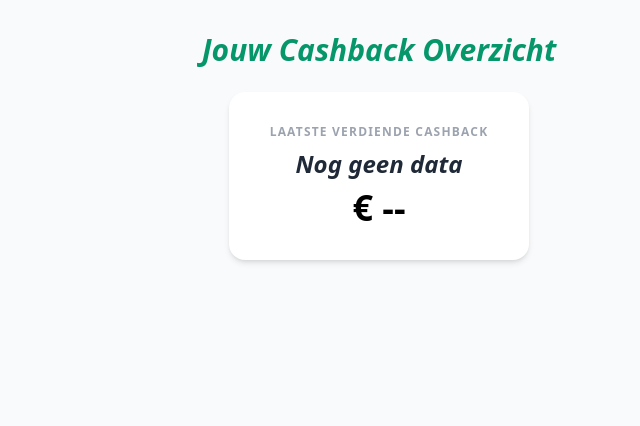
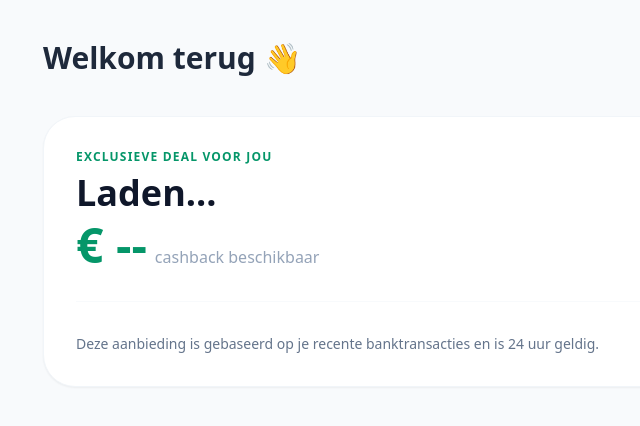
Before and after one commit to sakab413/mijn-stripe-app, a Flask app: page /dashboard in a window 1280 px wide. Shown: the top 426 px of the page, without its empty margins (261-901 px from the left). Run offline with Flask 3, Linux system fonts and the light colour scheme; data that the repository does not hold is empty; some libraries are stand-ins or nearby versions.

Commit message:
Update dashboard.html

```diff
--- a/templates/dashboard.html
+++ b/templates/dashboard.html
@@ -2,32 +2,31 @@
 <html lang="nl">
 <head>
     <meta charset="UTF-8">
-    <title>Dashboard | EasyCashBack</title>
+    <title>Mijn Dashboard | EasyCashBack</title>
     <script src="https://cdn.tailwindcss.com"></script>
 </head>
-<body class="bg-gray-50 p-8">
-    <div class="max-w-4xl mx-auto text-center">
-        <h1 class="text-3xl font-bold mb-6 italic text-emerald-600">Jouw Cashback Overzicht</h1>
+<body class="bg-slate-50 p-10">
+    <div class="max-w-2xl mx-auto">
+        <h1 class="text-3xl font-black mb-10 text-slate-800">Welkom terug 👋</h1>
 
-        <div class="bg-white p-8 rounded-2xl shadow-md inline-block min-w-[300px]">
-            <p class="text-gray-400 uppercase text-xs font-bold tracking-widest">Laatste verdiende cashback</p>
-            <h2 id="shop-name" class="text-2xl font-bold mt-2 text-gray-800 italic text-emerald-600">Laden...</h2>
-            <p id="cashback-amount" class="text-4xl font-black mt-2">€ --</p>
+        <div class="bg-white p-8 rounded-[2rem] shadow-sm border border-slate-100">
+            <p class="text-xs font-bold text-emerald-600 uppercase tracking-widest mb-2">Exclusieve deal voor jou</p>
+            <h2 id="shop" class="text-4xl font-bold text-slate-900 mb-2">Laden...</h2>
+            <div class="flex items-baseline gap-2">
+                <span id="amount" class="text-5xl font-black text-emerald-600">€ --</span>
+                <span class="text-slate-400 font-medium">cashback beschikbaar</span>
+            </div>
+            <hr class="my-8 border-slate-50">
+            <p class="text-sm text-slate-500">Deze aanbieding is gebaseerd op je recente banktransacties en is 24 uur geldig.</p>
         </div>
     </div>
-
     <script>
-        fetch('/api/check-cashback')
-            .then(res => res.json())
-            .then(data => {
-                if(data.status === 'found') {
-                    document.getElementById('shop-name').innerText = data.shop;
-                    document.getElementById('cashback-amount').innerText = "€ " + data.amount;
-                } else {
-                    document.getElementById('shop-name').innerText = "Nog geen data";
-                }
-            })
-            .catch(err => console.error("Fout bij ophalen API"));
+        fetch('/api/check-cashback').then(r=>r.json()).then(d=>{
+            if(d.status==='found'){
+                document.getElementById('shop').innerText = d.shop;
+                document.getElementById('amount').innerText = '€ ' + d.amount;
+            }
+        });
     </script>
 </body>
 </html>
```
